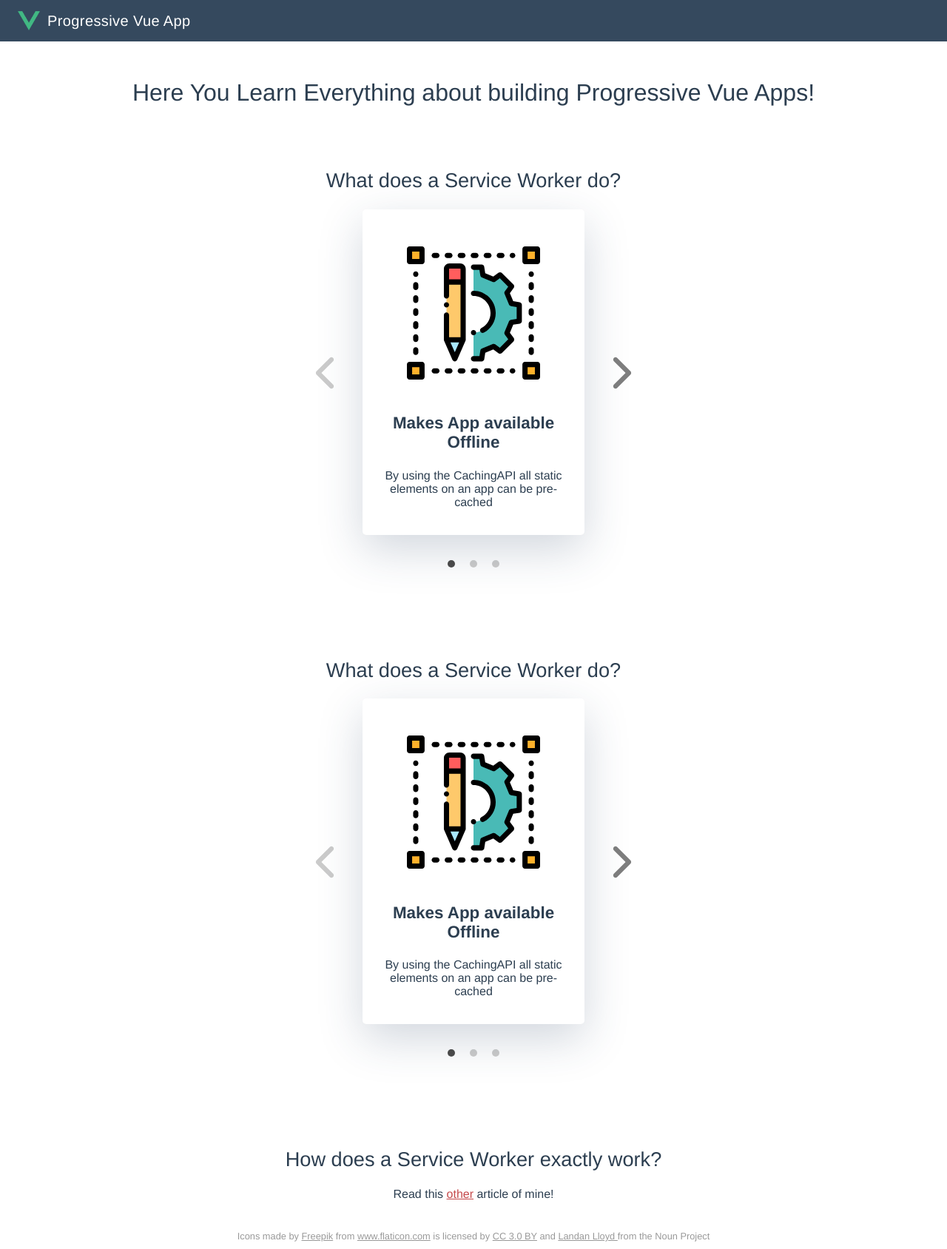
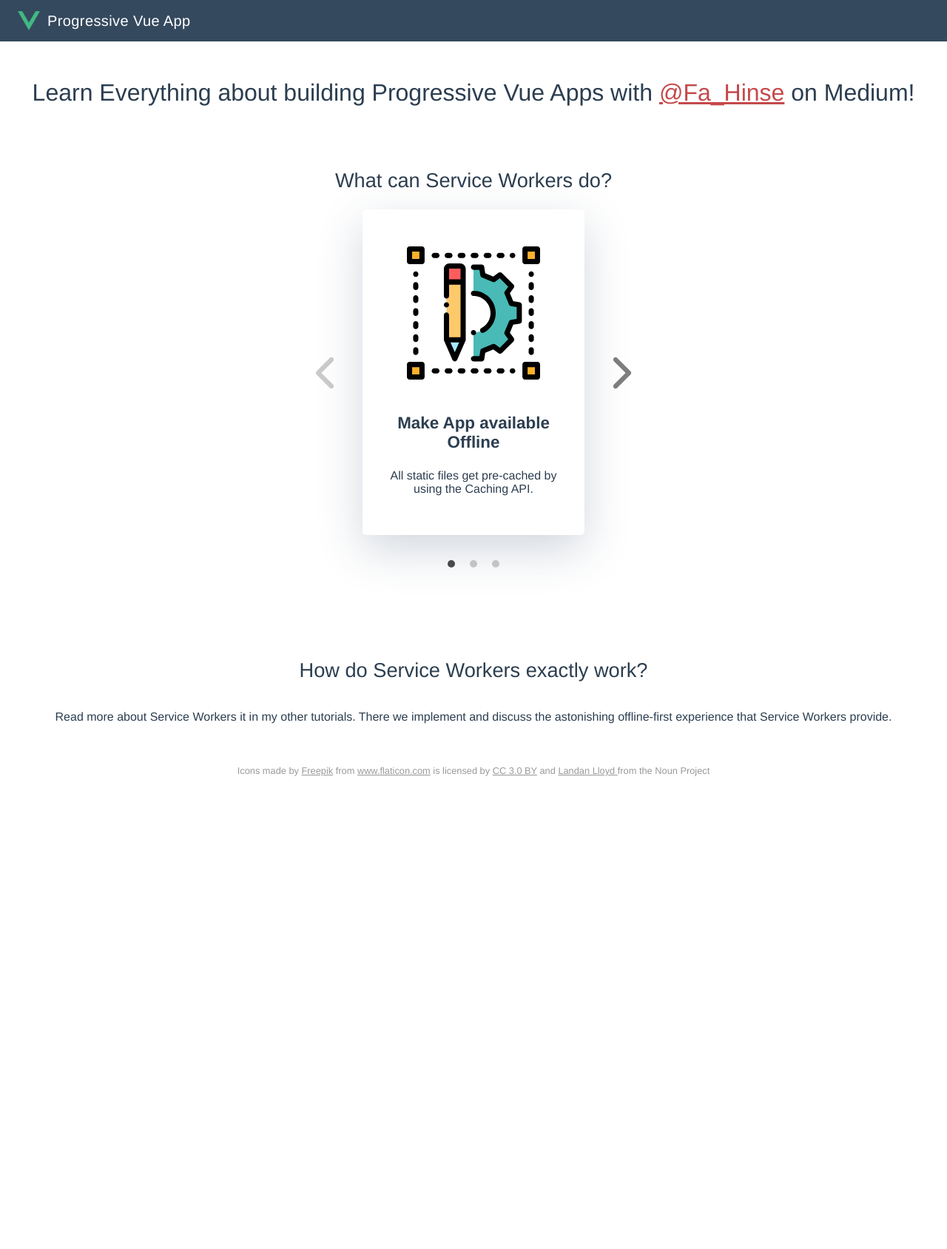
Before and after one commit to hinsencamp/vue-pwa-carousel, a Vue app: page / in a window 1280 px wide. Shown: the whole page at 74% size. After the commit the page ends 1059 px from the top, so only its background shows below. Built offline with nearby package versions, Linux system fonts and the light colour scheme.

Commit message:
first commit

```diff
--- a/src/App.vue
+++ b/src/App.vue
@@ -8,23 +8,14 @@
       <span>Progressive Vue App</span>
     </header>
     <main>
-      <h1>{{ headline }}</h1>
-      <div class="section">
-        <h2>{{this.sections[0].headline}}</h2>
-        <Carousel :cards="cards" />
-      </div>
+      <h1 v-html="headline" />
       <div class="section">
         <h2>{{this.sections[0].headline}}</h2>
         <Carousel :cards="cards" />
       </div>
       <div class="section">
         <h2>{{this.sections[1].headline}}</h2>
-        <span>
-          Read this <a
-            href='http://creativecommons.org/licenses/by/3.0/'
-            title='Learn about Service Workers'
-          >other</a> article of mine!
-        </span>
+        <p>{{this.sections[1].text}}</p>
       </div>
       <Imprint />
     </main>
@@ -41,25 +32,26 @@ export default {
   data() {
     return {
       headline:
-        "Here You Learn Everything about building Progressive Vue Apps!",
+        'Learn Everything about building Progressive Vue Apps with <a href="https://medium.com/@Fa_Hinse">@Fa_Hinse</a> on Medium!',
       sections: [
-        { headline: "What does a Service Worker do?" },
+        { headline: "What can Service Workers do?" },
         {
-          headline: "How does a Service Worker exactly work?"
+          headline: "How do Service Workers exactly work?",
+          text:
+            "Read more about Service Workers it in my other tutorials. There we implement and discuss the astonishing offline-first experience that Service Workers provide."
         }
       ],
 
       cards: [
         {
-          headline: "Makes App available Offline",
-          text:
-            "By using the CachingAPI all static elements on an app can be pre-cached",
+          headline: "Make App available Offline",
+          text: "All static files get pre-cached by using the Caching API.",
           imgName: "setting.svg"
         },
         {
           headline: "Use background sync to defer actions",
           text:
-            "User inputs entered when offline are sent in the background once they get connectivity.",
+            "Data can be entered offline, it's sent when online again thanks to the Background Sync API.",
           imgName: "cloud.svg"
         },
         {
```
Also changed, not shown: src/assets/svg/chevron_left.svg (added), src/assets/svg/chevron_right.svg (added).
